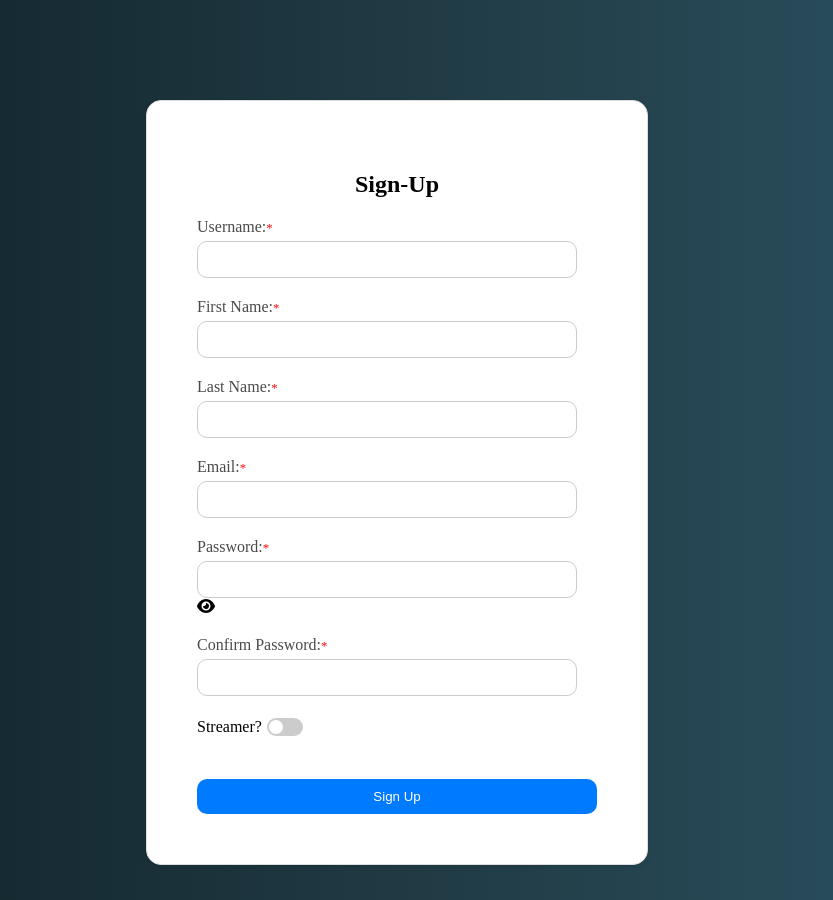
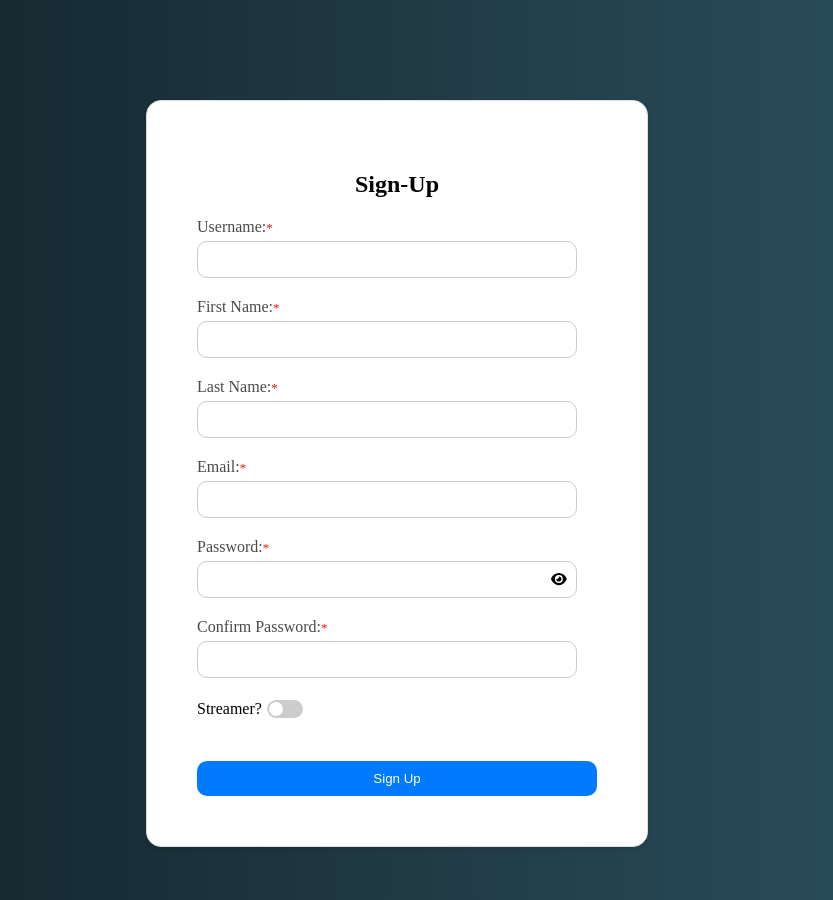
Before and after one commit to Hashim34643/StreamFlow-frontend, a React (Vite) app in the folder StreamFlow/: page /sign-up in a window 1280 px wide. Shown: the whole page, without its empty margins (243-1076 px from the left). Built offline with nearby package versions, Linux system fonts and the light colour scheme.

Commit message:
eye icon styling

```diff
--- a/StreamFlow/src/styles/Sign-up.css
+++ b/StreamFlow/src/styles/Sign-up.css
@@ -144,3 +144,16 @@ html, body {
   color: red;
   font-size: 0.8rem;
 }
+
+.password-container {
+  display: flex;
+  align-items: center;
+  position: relative;
+}
+
+.toggle-password-visibility {
+  position: absolute;
+  right: 10px;
+  cursor: pointer;
+  font-size: 14px;
+}
```
